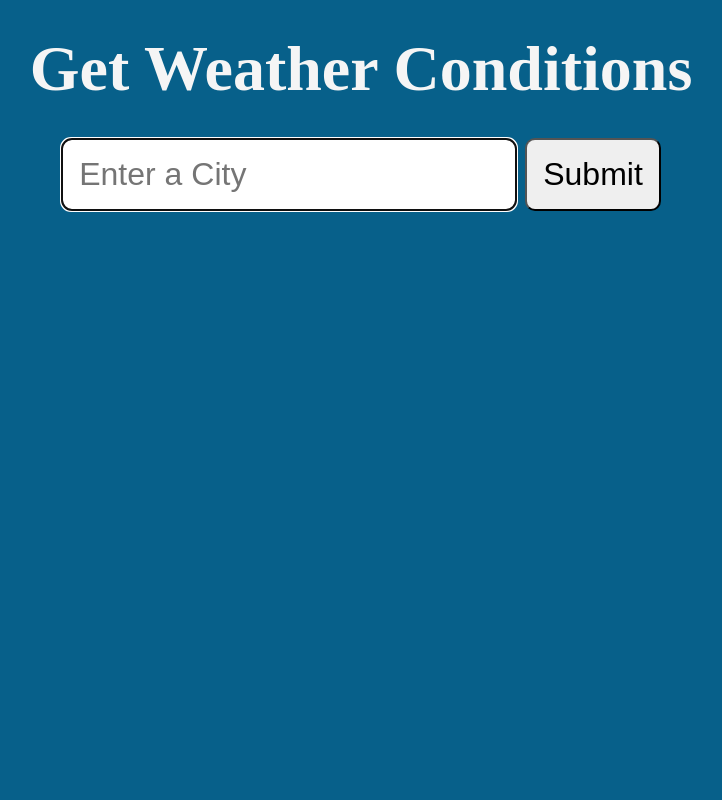
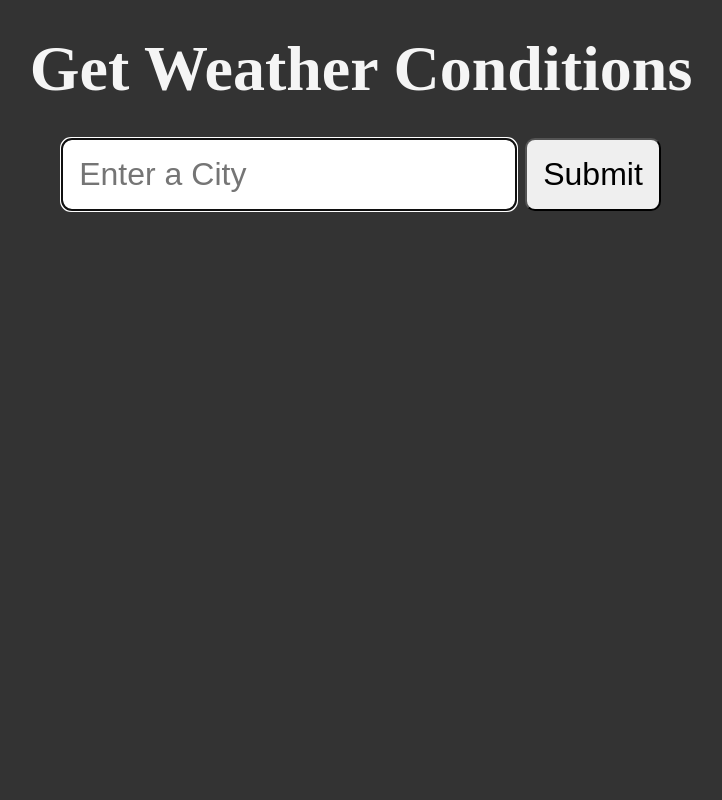
Before and after one commit to PvHoang1002/Weather-Condition, a Flask app: page / in a window 1280 px wide. Shown: the whole page, without its empty margins (279-1001 px from the left). Run offline with Flask 2, Linux system fonts and the light colour scheme.

Commit message:
Change background color

```diff
--- a/static/styles/style.css
+++ b/static/styles/style.css
@@ -6,8 +6,8 @@
 
 body {
   padding: 2rem;
-  /* background-color: #333; */
-  background-color: #07608a;
+  background-color: #333;
+  /* background-color: #07608a; */
   color: whitesmoke;
   min-height: 100vh;
   display: flex;
```
